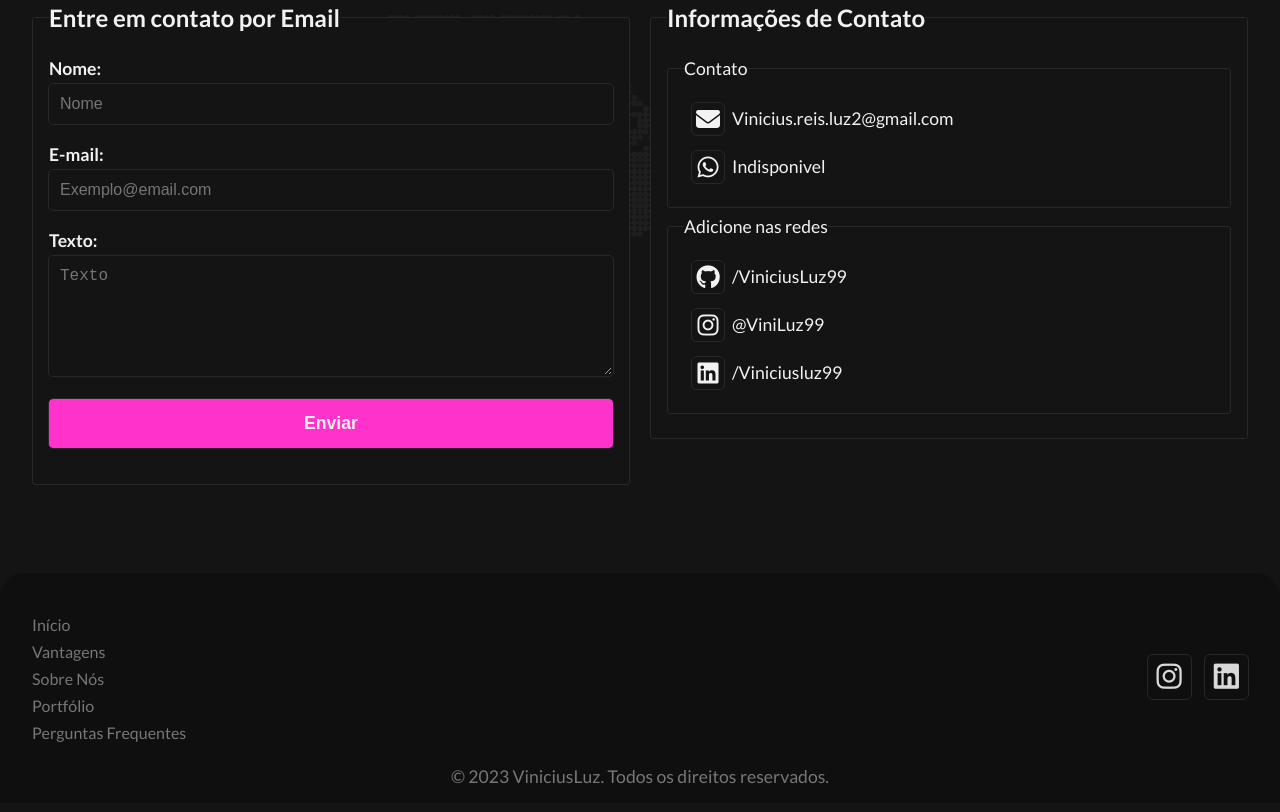
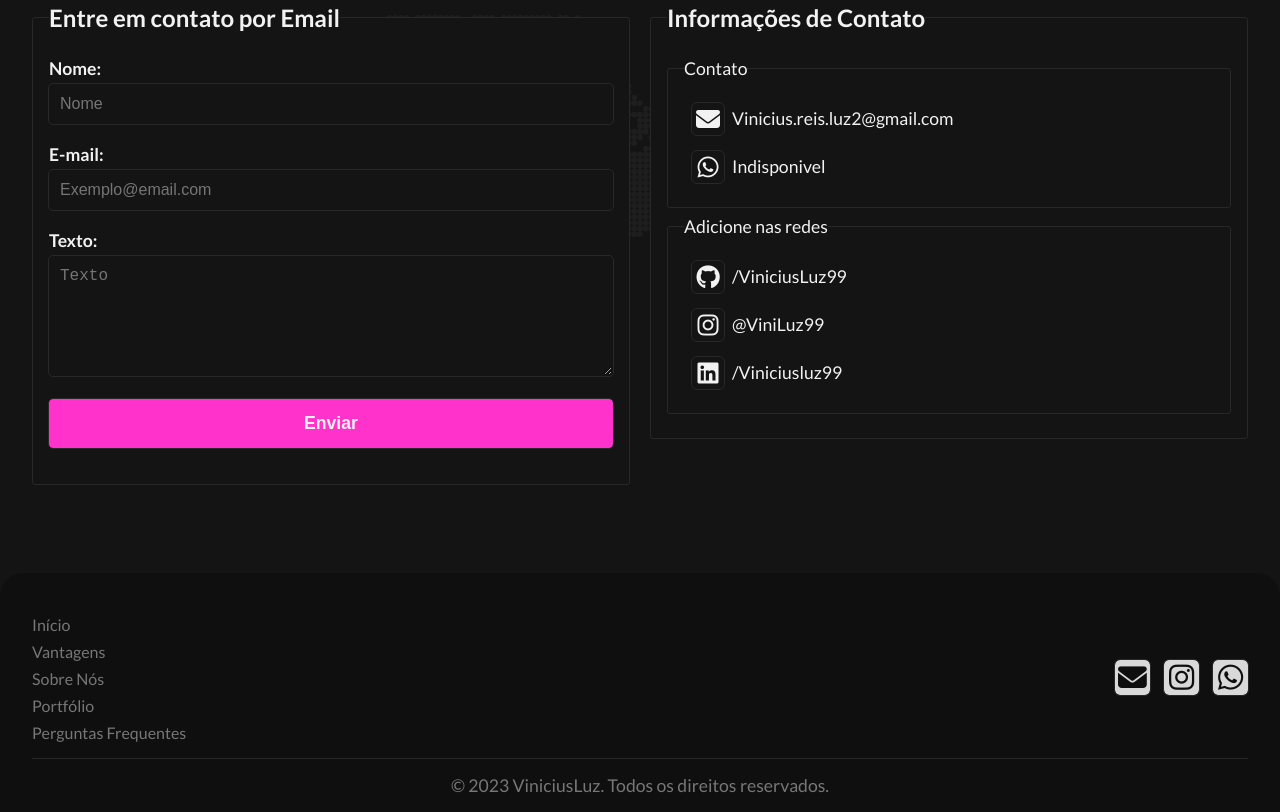
Before and after one commit to ViniciusLuz99/Projeto-ViniLuz-WebDev, a plain HTML site: page index.html in a window 1280 px wide. Shown: the part 4021-4833 px from the top of the page. Drawn offline with nearby package versions, Linux system fonts and the light colour scheme.

Commit message:
melhorias no footer

```diff
--- a/Assets/Css/style.css
+++ b/Assets/Css/style.css
@@ -1004,6 +1004,8 @@ footer {
   align-items: center;
   margin-inline: auto;
   gap: 15px;
+  border-bottom: 1px solid var(--bg-300);
+  padding-bottom: 8px;
 }
 
 .footer-links ul {
@@ -1028,27 +1030,40 @@ footer {
   justify-content: center;
   gap: 14px;
 }
+.footer-social a{
+  margin: 0;
+  padding: 0;
+  text-decoration: none;
+}
 
-.footer-social a {
+.footer-social a i {
   display: flex;
   flex-direction: column;
   justify-content: center;
   align-items: center;
   font-size: 1.8em;
-  text-decoration: none;
-  width: 1.5em;
-  height: 1.5em;
+  margin: 0;
+  padding: 0;
+  padding-top: 2px;
+  width: 35px;
+  height: 35px;
   outline: 1px solid var(--bg-300);
   border-radius: 5px;
-  color: var(--text-200);
+  color: var(--bg-100);
+  background-color: var(--text-200);
+  -webkit-border-radius: 5px;
+  -moz-border-radius: 5px;
+  -ms-border-radius: 5px;
+  -o-border-radius: 5px;
 }
 
 .footer-bottom {
   font-size: 1rem;
+  text-align: center;
   color: var(--bg-600);
   margin-top: 1rem;
   margin-inline: auto;
-  width: 100%;
+  width: 90%;
 }
 
 /*Media Queries Desktop, tablets, Tvs...*/
--- a/index.html
+++ b/index.html
@@ -145,9 +145,7 @@
         </div>
       </div>
       <section id="portfolio" class="flexCenter">
-        <div
-          class="portfolio-content flexCenter responsive-width"
-        >
+        <div class="portfolio-content flexCenter responsive-width">
           <div class="portfolio-header">
             <h2>Alguns Projetos feitos por mim</h2>
           </div>
@@ -483,16 +481,35 @@
           </ul>
         </div>
         <div class="footer-social">
-          <a href="#" target="_blank" rel="noopener noreferrer"
-            ><i class="fab fa-instagram"></i
-          ></a>
-          <a href="#" target="_blank" rel="noopener noreferrer"
-            ><i class="fab fa-linkedin"></i
-          ></a>
+          <a
+            href="mailto:vinicius.reis.luz2@gmail.com"
+            target="_blank"
+            title="Email"
+          >
+            <i class="fas fa-envelope"></i>
+          </a>
+          <a
+            href="https://www.instagram.com"
+            target="_blank"
+            rel="noopener noreferrer"
+            title="Instagram"
+          >
+            <i class="fab fa-instagram"></i>
+          </a>
+          <a
+            href="https://wa.me/55123456789"
+            rel="noopener noreferrer"
+            target="_blank"
+            title="Email"
+          >
+            <i class="fab fa-whatsapp"></i>
+          </a>
         </div>
       </div>
       <div class="footer-bottom flexCenter responsive-width">
-        <p>&copy; 2023 Vinicius<span>Luz</span>. Todos os direitos reservados.</p>
+        <p>
+          &copy; 2023 Vinicius<span>Luz</span>. Todos os direitos reservados.
+        </p>
       </div>
     </footer>
     <script src="./Assets/js/main.js"></script>
```
